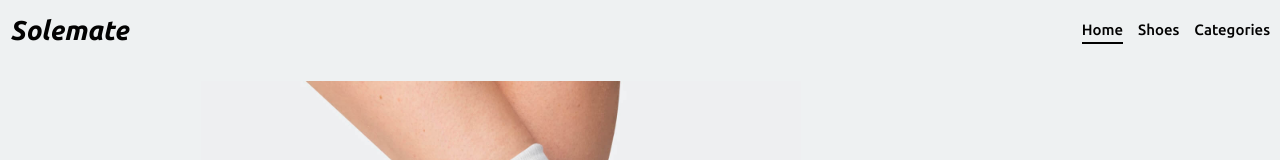
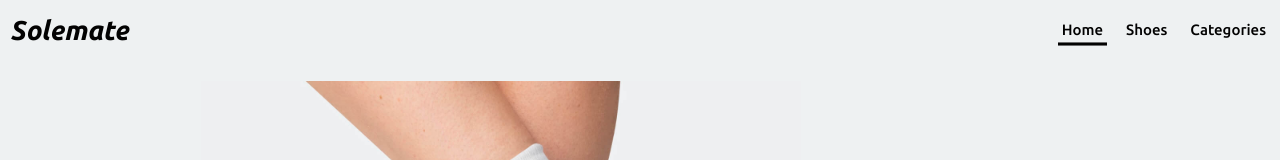
Before and after one commit to Deepspacediver/solemate, a React (Vite) app in the folder client/: page / in a window 1280 px wide. Shown: the top 160 px of the page. Built offline with nearby package versions, Linux system fonts and the light colour scheme.

Commit message:
change hover styles on header links

```diff
--- a/client/src/views/header/header.scss
+++ b/client/src/views/header/header.scss
@@ -15,29 +15,50 @@
   &__link-container {
     display: flex;
     gap: 4px;
-    @include md {
+    @include sm {
       gap: 15px;
     }
   }
 
   &__link {
-    font-size: 15px;
+    font-size: 13px;
+    @include sm {
+      font-size: 15px;
+    }
+    padding: 4px;
     position: relative;
+
+    &:hover {
+      color: var(--col-white);
+    }
 
     &::after {
       position: absolute;
+      z-index: 1;
       content: '';
       display: block;
       width: 100%;
-      height: 2px;
+      height: 100%;
       background-color: var(--col-primary);
-      transform: scale(0);
-      transform-origin: left;
-      transition: 300ms transform ease-in;
+      transform: scale(1, 0);
+      transform-origin: bottom;
+      transition: 300ms transform ease-out;
+      bottom: 0;
+      left: 0;
     }
 
     &.active::after {
-      transform: scale(1);
+      transform: scale(1, .1);
     }
+
+    &:hover::after {
+      transform: scale(1, 1);
+    }
+
+  }
+
+  &__link-text {
+    z-index: 2;
+    position: relative;
   }
 }
--- a/client/src/views/header/header.tsx
+++ b/client/src/views/header/header.tsx
@@ -22,7 +22,9 @@ const Header = () => {
                 <ul className="header__link-container">
                     {navLinks.map(({path, name}) => (
                         <CustomNavlink className="header__link" key={name}
-                                       path={path} name={name}/>
+                                       path={path}><span
+                            className="header__link-text">{name}</span>
+                        </CustomNavlink>
                     ))}
                 </ul>
             </nav>
```
